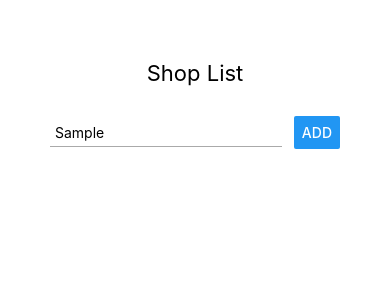
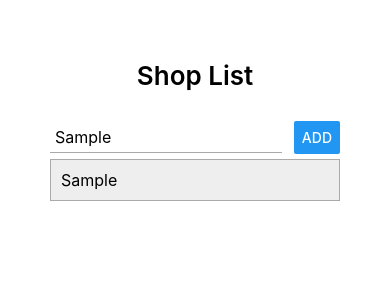
Before and after one commit to angelofmfonseca/rn-list-app, a React Native app: screen / in a window 390 px wide. Both pictures are taken after typing "Sample" into the empty fields and a click on the button "ADD". Shown: the top 300 px of the page. Built offline with nearby package versions, Linux system fonts and the light colour scheme.

Commit message:
listando na tela os itens da lista

```diff
--- a/App.js
+++ b/App.js
@@ -1,13 +1,36 @@
-import React from "react";
+import React, { useState } from "react";
 import { StyleSheet, Text, View, Button, TextInput } from "react-native";
 
 export default function App() {
+  const [enteredItem, setEnteredItem] = useState("");
+  const [itensList, setItensList] = useState([]);
+
+  const handleTextChange = enteredText => {
+    setEnteredItem(enteredText);
+  };
+
+  const handleAddItens = () => {
+    setItensList([...itensList, enteredItem]);
+  };
+
   return (
     <View style={styles.screen}>
       <Text style={styles.title}>Shop List</Text>
       <View style={styles.inputContainer}>
-        <TextInput placeholder="Enter an item" style={styles.input}></TextInput>
-        <Button title="ADD" />
+        <TextInput
+          placeholder="Enter an item"
+          style={styles.input}
+          onChangeText={handleTextChange}
+          value={enteredItem}
+        ></TextInput>
+        <Button title="ADD" onPress={handleAddItens} />
+      </View>
+      <View>
+        {itensList.map(item => (
+          <View key={item} style={styles.list}>
+            <Text style={styles.item}>{item}</Text>
+          </View>
+        ))}
       </View>
     </View>
   );
@@ -18,7 +41,8 @@ const styles = StyleSheet.create({
     padding: 50
   },
   title: {
-    fontSize: 22,
+    fontSize: 26,
+    fontWeight: "600",
     textAlign: "center",
     marginTop: 10,
     marginBottom: 30
@@ -32,6 +56,17 @@ const styles = StyleSheet.create({
     borderBottomWidth: 1,
     borderBottomColor: "#aaa",
     padding: 5,
-    width: "80%"
+    width: "80%",
+    fontSize: 16
+  },
+  list: {
+    padding: 10,
+    marginVertical: 5,
+    backgroundColor: "#eee",
+    borderColor: "#aaa",
+    borderWidth: 1
+  },
+  item: {
+    fontSize: 16
   }
 });
```
